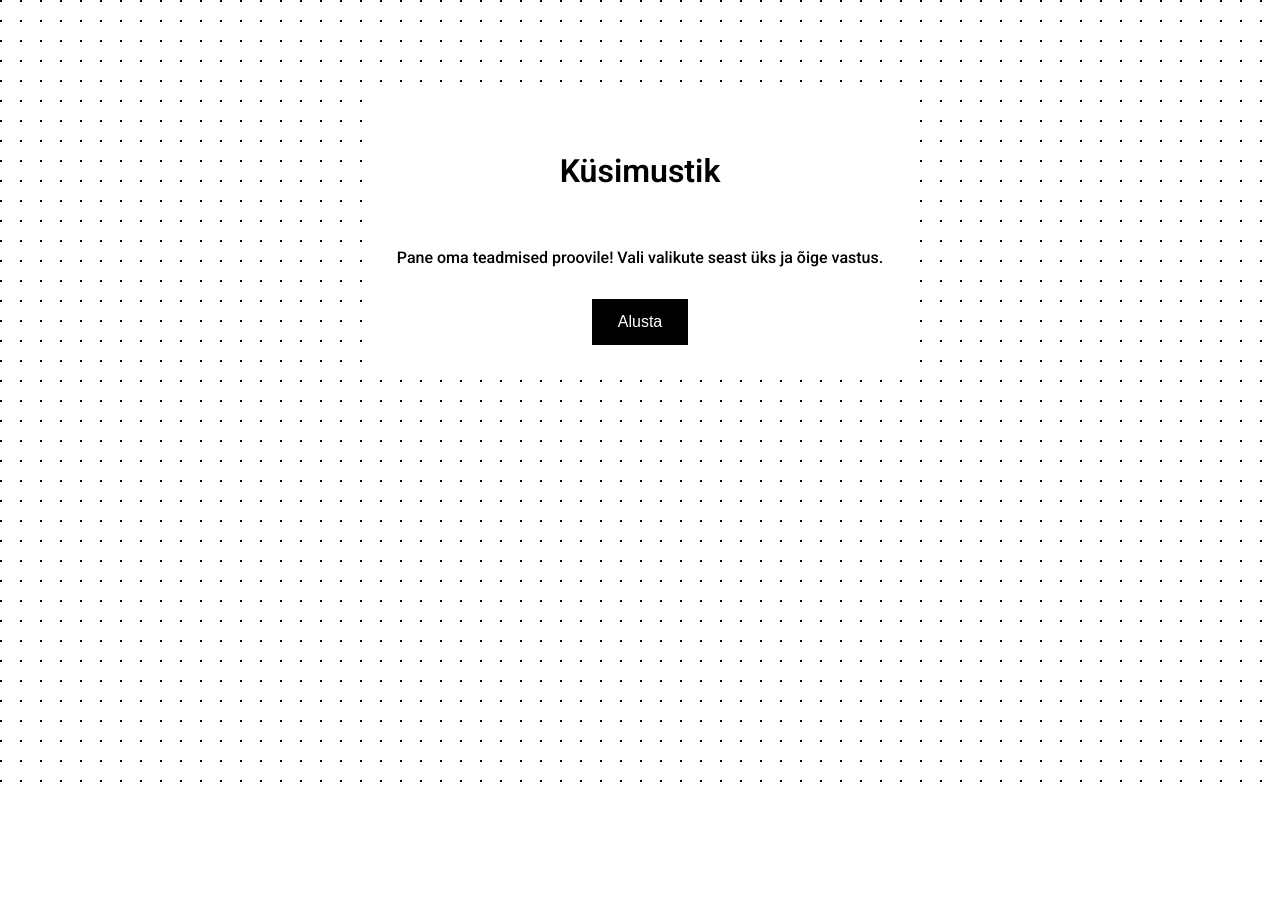
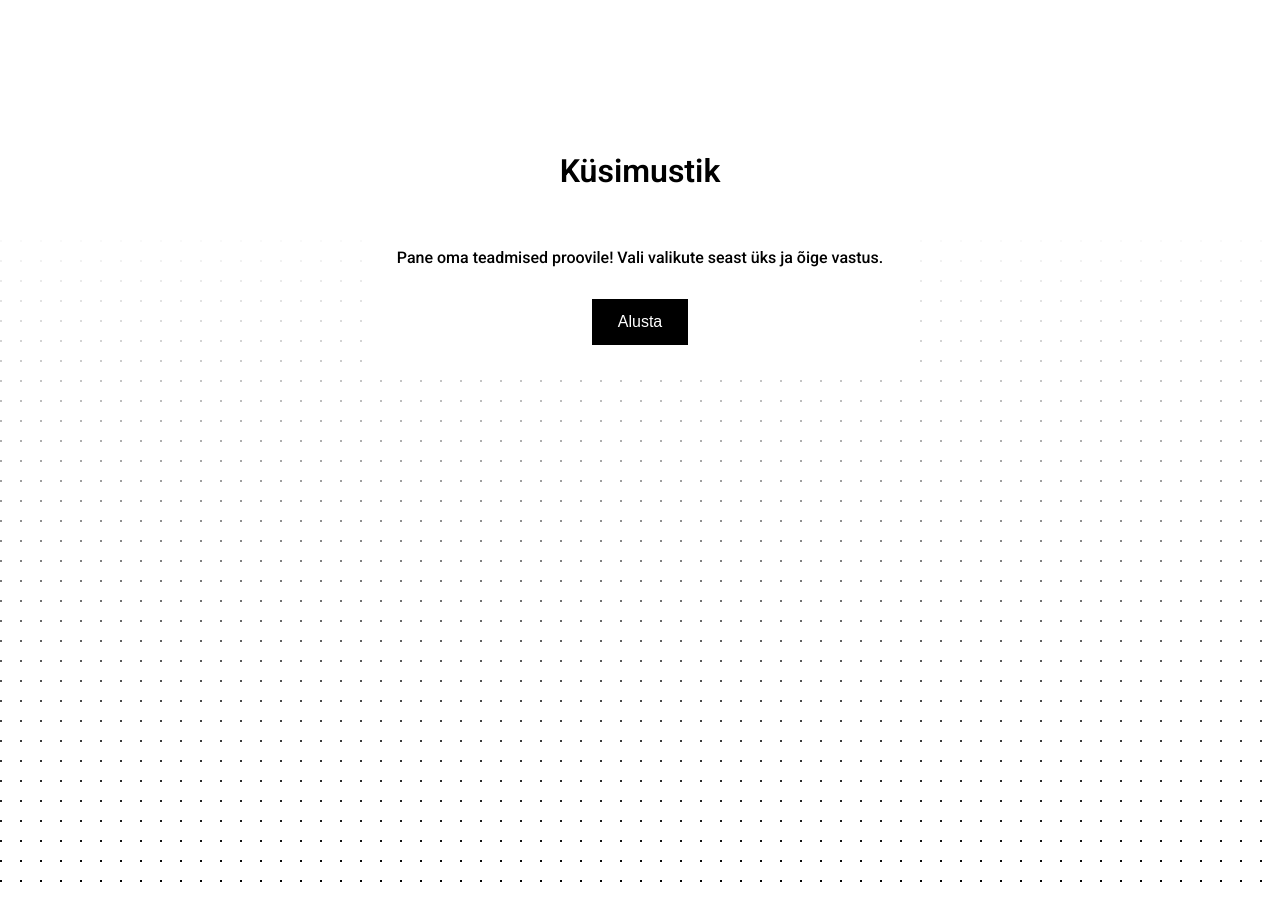
Before and after one commit to marguspollm/statistikaamet-task-2026, a React (Vite) app: page / in a window 1280 px wide. Before the commit the page ends 800 px from the top, so only its background shows below. Built offline with nearby package versions, Linux system fonts and the light colour scheme.

Commit message:
Update background style

```diff
--- a/src/styles/index.css
+++ b/src/styles/index.css
@@ -15,12 +15,16 @@
 }
 
 body {
-  background-image: radial-gradient(
-    circle at 1px 1px,
-    var(--primary-color) 1px,
-    transparent 0
-  );
-  background-size: 20px 20px;
+  background-image:
+    linear-gradient(to top, transparent 0%, var(--secondary-color) 75%),
+    radial-gradient(circle at 1px 1px, var(--primary-color) 1px, transparent 0);
+  background-size:
+    100% 100%,
+    20px 20px;
+  background-repeat: no-repeat, repeat;
+  margin: 0;
+  padding: 0;
+  min-height: 100vh;
 }
 
 button {
```
